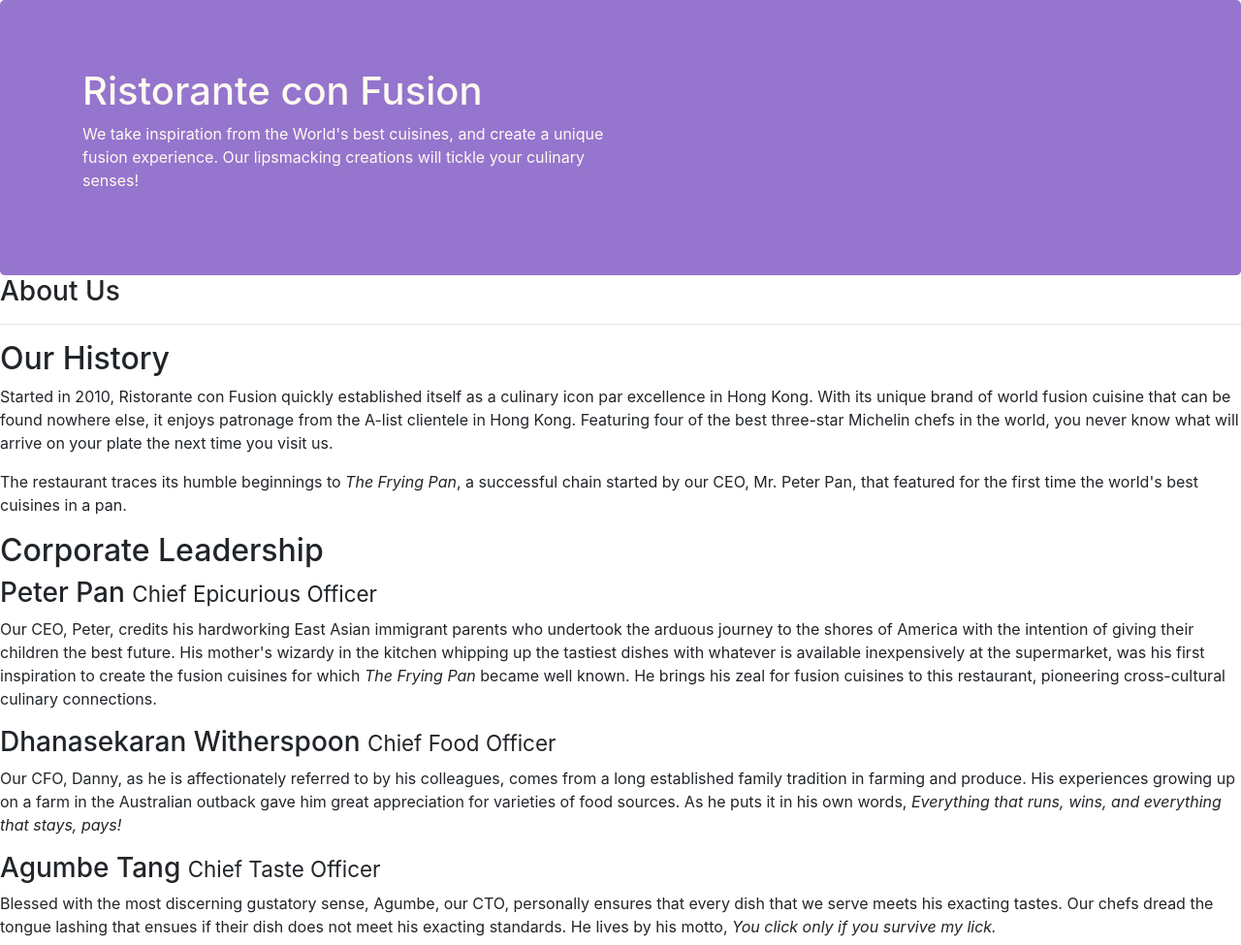
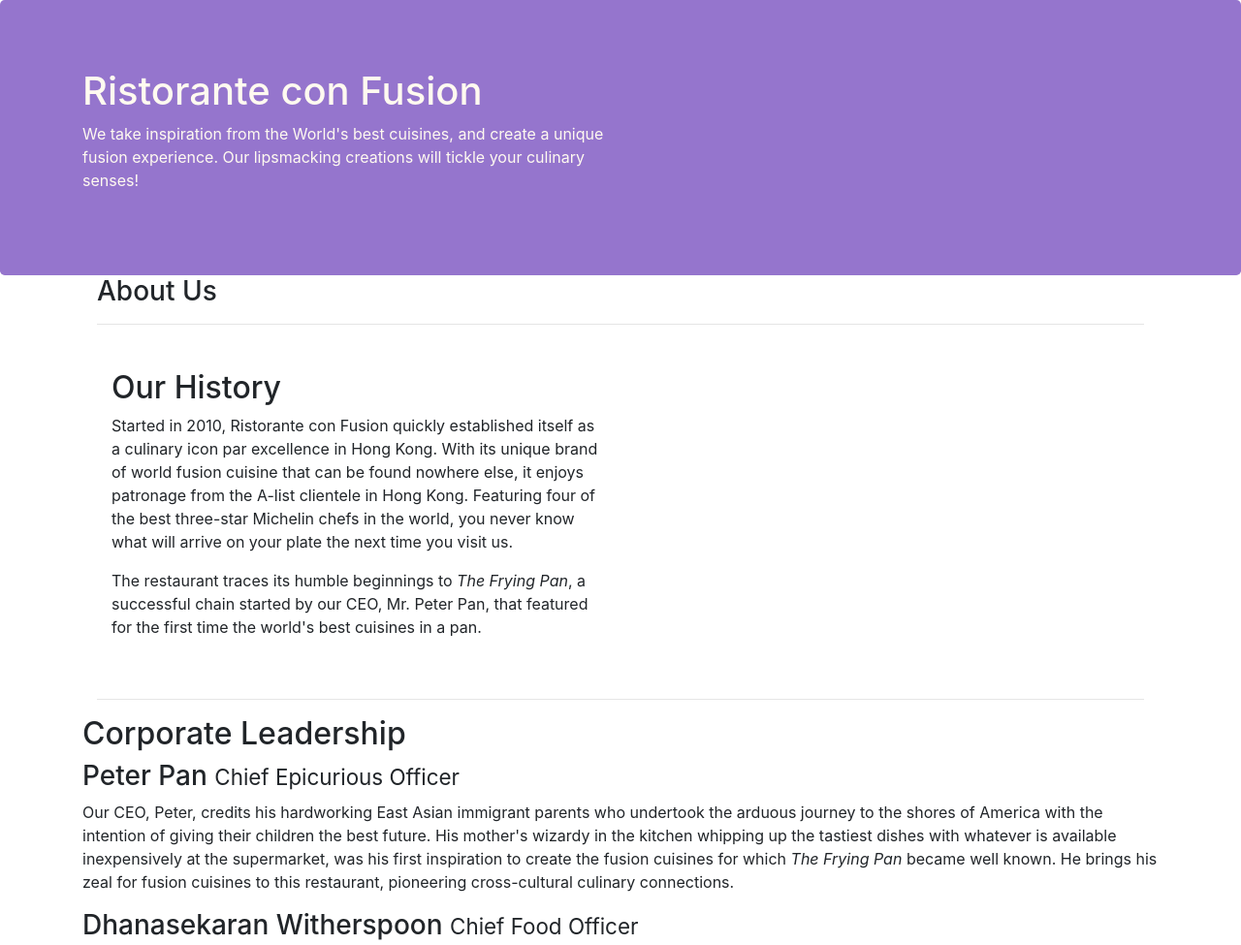
Before and after one commit to msatlan/git-test, a website: page aboutus.html in a window 1280 px wide. Shown: the top 975 px of the page at 97% size. Drawn offline with nearby package versions, Linux system fonts and the light colour scheme.

Commit message:
add css style for history section

```diff
--- a/aboutus.html
+++ b/aboutus.html
@@ -29,20 +29,23 @@
         </div>
     </header>
 
-    <div>
+    <div class="container">
         <div>
-            <div>
+            <div class="col-12">
                <h3>About Us</h3>
                <hr>
             </div>
         </div>
 
-        <div>
-            <div>
-                <h2>Our History</h2>
-                <p>Started in 2010, Ristorante con Fusion quickly established itself as a culinary icon par excellence in Hong Kong. With its unique brand of world fusion cuisine that can be found nowhere else, it enjoys patronage from the A-list clientele in Hong Kong.  Featuring four of the best three-star Michelin chefs in the world, you never know what will arrive on your plate the next time you visit us.</p>
-                <p>The restaurant traces its humble beginnings to <em>The Frying Pan</em>, a successful chain started by our CEO, Mr. Peter Pan, that featured for the first time the world's best cuisines in a pan.</p>
+        <div class="container">
+            <div class="row history" >
+                <div class="col-sm-6">
+                    <h2>Our History</h2>
+                    <p>Started in 2010, Ristorante con Fusion quickly established itself as a culinary icon par excellence in Hong Kong. With its unique brand of world fusion cuisine that can be found nowhere else, it enjoys patronage from the A-list clientele in Hong Kong.  Featuring four of the best three-star Michelin chefs in the world, you never know what will arrive on your plate the next time you visit us.</p>
+                    <p>The restaurant traces its humble beginnings to <em>The Frying Pan</em>, a successful chain started by our CEO, Mr. Peter Pan, that featured for the first time the world's best cuisines in a pan.</p>
+                </div>
             </div>
+                <hr>
             <div>
             </div>
         </div>
--- a/css/styles.css
+++ b/css/styles.css
@@ -8,5 +8,10 @@
 .footer {
     background:#D1C4E9;
     margin: 0px auto;
-    padding: 30px 0px 10px 0px;
+    padding: 30px 0px 30px 0px;
 }
+
+.history {
+    margin: 0px auto;
+    padding: 30px 0px 30px 0px;
+}
```
